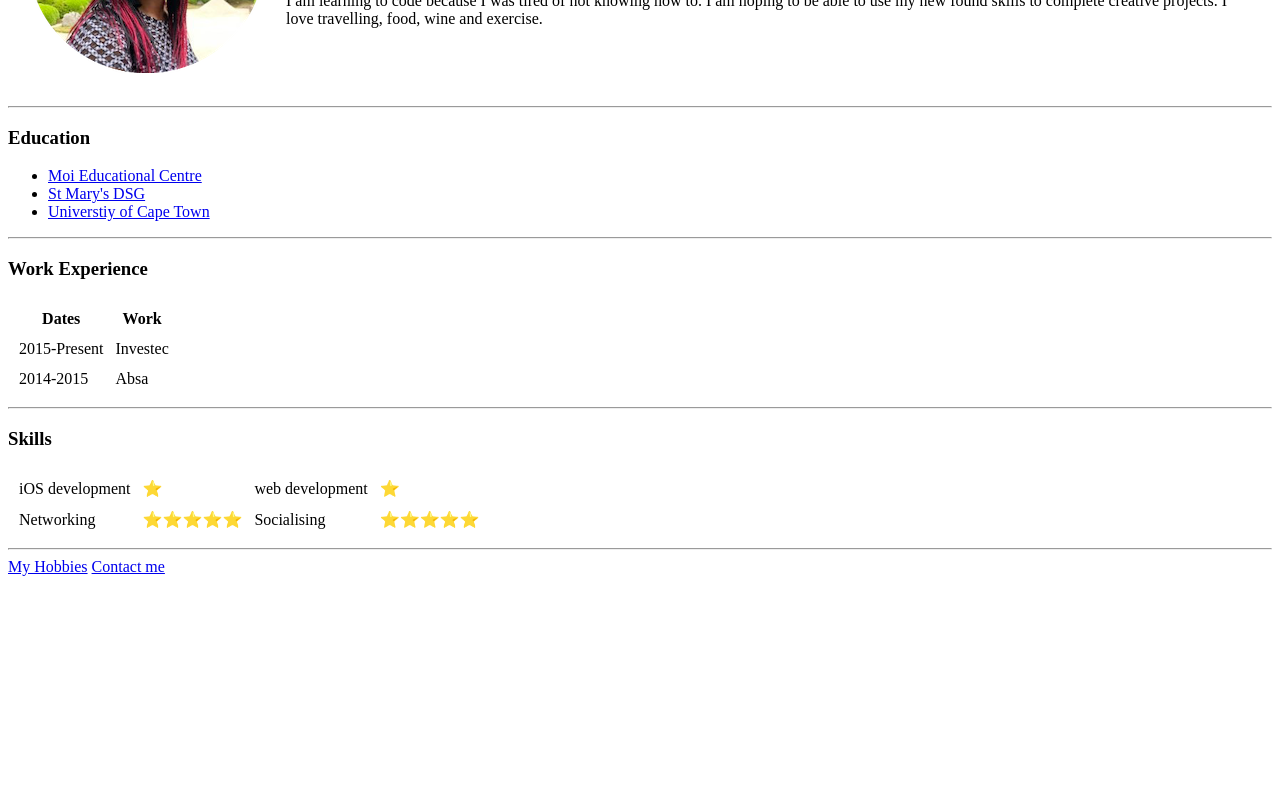
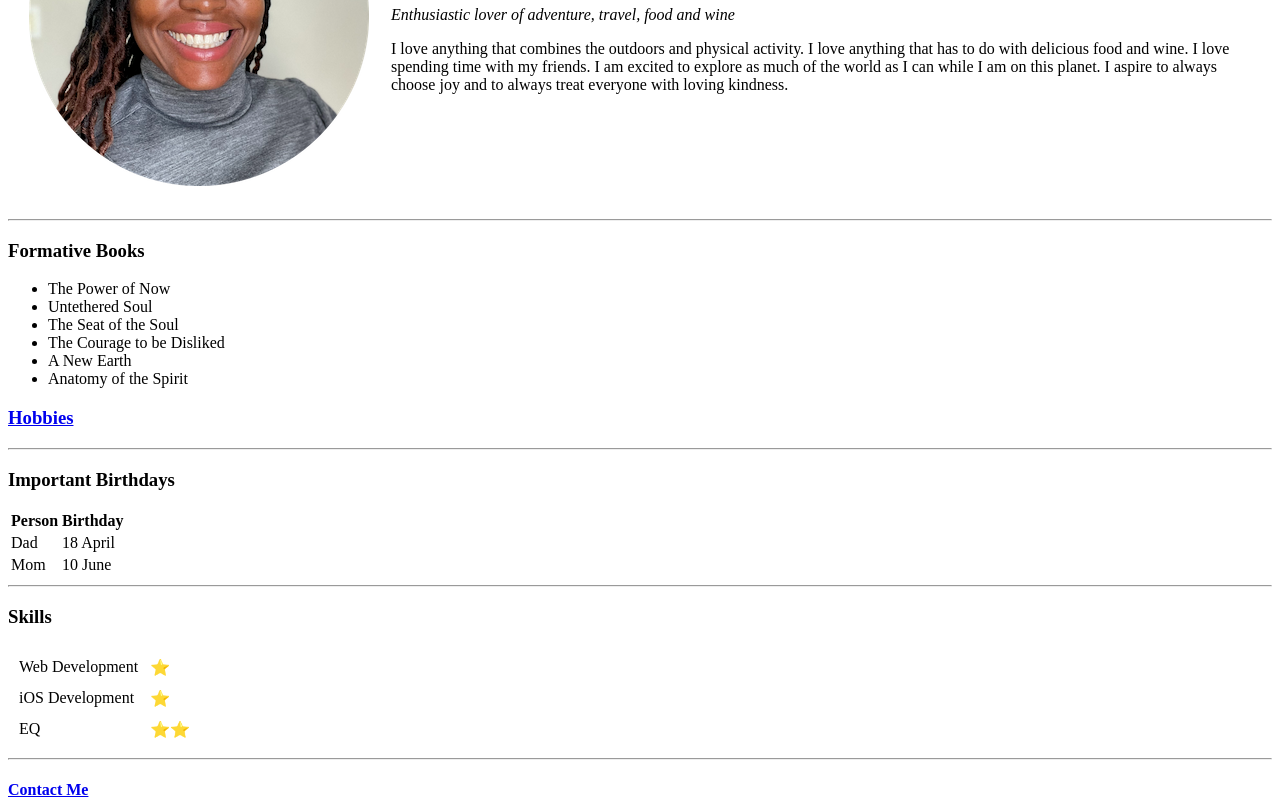
Before and after one commit to El-Shebah/Coding-CV, a plain HTML site: page index.html in a window 1280 px wide. Shown: the part 183-981 px from the top of the page. Before the commit the page ends 800 px from the top, so only its background shows below. Drawn offline with Linux system fonts and the light colour scheme.

Commit message:
Added new files from take 2

```diff
--- a/index.html
+++ b/index.html
@@ -2,71 +2,68 @@
 <html lang="en" dir="ltr">
 
 <head>
-</head>
   <meta charset="utf-8">
   <title>Shebah's Personal Site</title>
 </head>
 
 <body>
-  <table cellspacing="20" >
+  <table cellspacing=20>
     <tr>
-      <td><img src="Shebah profile pic.png" alt="Shebah's profile_images"></td>
-      <td><h1>El-Shebah Migwalla</h1>
-      <p><em>Financier and <strong><a href="https://www.forbesafrica.com/">Afro-Optimist</a></strong></em></p>
-      <p>I am learning to code because I was tired of not knowing how to. I am hoping to be able to use my new found skills to complete creative projects. I love travelling, food, wine and exercise.</p>
+      <td><img src="El-Shebah-modified.png" alt="El-Shebah profile picture"></td>
+      <td>
+        <h1>El-Shebah Migwalla</h1>
+        <p><em>Enthusiastic lover of adventure, travel, food and wine</em></p>
+        <p>I love anything that combines the outdoors and physical activity. I love anything that has to do with delicious food and wine. I love spending time with my friends. I am excited to explore as much of the world as I can while I am on this
+          planet.
+          I aspire to always choose joy and to always treat everyone with loving kindness.</p>
       </td>
     </tr>
   </table>
   <hr>
-
-  <h3>Education</h3>
+  <h3>Formative Books</h3>
   <ul>
-    <li><a href="https://www.moieducentre.ac.ke/">Moi Educational Centre</a></li>
-    <li><a href="http://www.stmarys.pta.school.za/">St Mary's DSG</a></li>
-    <li><a href="https://www.uct.ac.za/">Universtiy of Cape Town</a></li>
+    <li>The Power of Now</li>
+    <li>Untethered Soul</li>
+    <li>The Seat of the Soul</li>
+    <li>The Courage to be Disliked</li>
+    <li>A New Earth</li>
+    <li>Anatomy of the Spirit</li>
   </ul>
+  <h3><a href="hobbies.html">Hobbies</a></h3>
   <hr>
-  <h3>Work Experience</h3>
-  <table cellspacing="10">
+  <h3>Important Birthdays</h3>
+  <table>
     <thead>
+      <th>Person</th>
+      <th>Birthday</th>
+    </thead>
     <tr>
-        <th>Dates</th>
-        <th>Work</th>
-      </tr>
-    </thead>
-    <tbody>
-      <tr>
-        <td>2015-Present</td>
-        <td>Investec</td>
+      <td>Dad</td>
+      <td>18 April</td>
     </tr>
     <tr>
-        <td>2014-2015</td>
-        <td>Absa</td>
+      <td>Mom</td>
+      <td>10 June</td>
     </tr>
-    </tbody>
-    <tfoot>
-
-    </tfoot>
   </table>
   <hr>
   <h3>Skills</h3>
-  <table cellspacing="10">
+  <table cellspacing=10>
     <tr>
-      <td>iOS development</td>
-      <td>⭐</td>
-      <td>web development</td>
-      <td>⭐</td>
+      <td>Web Development</td>
+      <td>⭐️</td>
     </tr>
     <tr>
-      <td>Networking</td>
-      <td>⭐⭐⭐⭐⭐</td>
-      <td>Socialising</td>
-      <td>⭐⭐⭐⭐⭐</td>
+      <td>iOS Development</td>
+      <td>⭐️</td>
+    </tr>
+    <tr>
+      <td>EQ</td>
+      <td>⭐️⭐️</td>
     </tr>
   </table>
   <hr>
-<a href="Hobbies.html">My Hobbies</a>
-<a href="Contact details.html">Contact me</a>
+  <h4><a href="contactme.html">Contact Me</a></h4>
 </body>
 
 </html>
```
Also changed, not shown: contactme.html (added, +25 -0 lines), hobbies.html (added, +17 -0 lines), El-Shebah-modified.png (added), 1 other file. Lines whose indentation alone changed are shown as unchanged.
